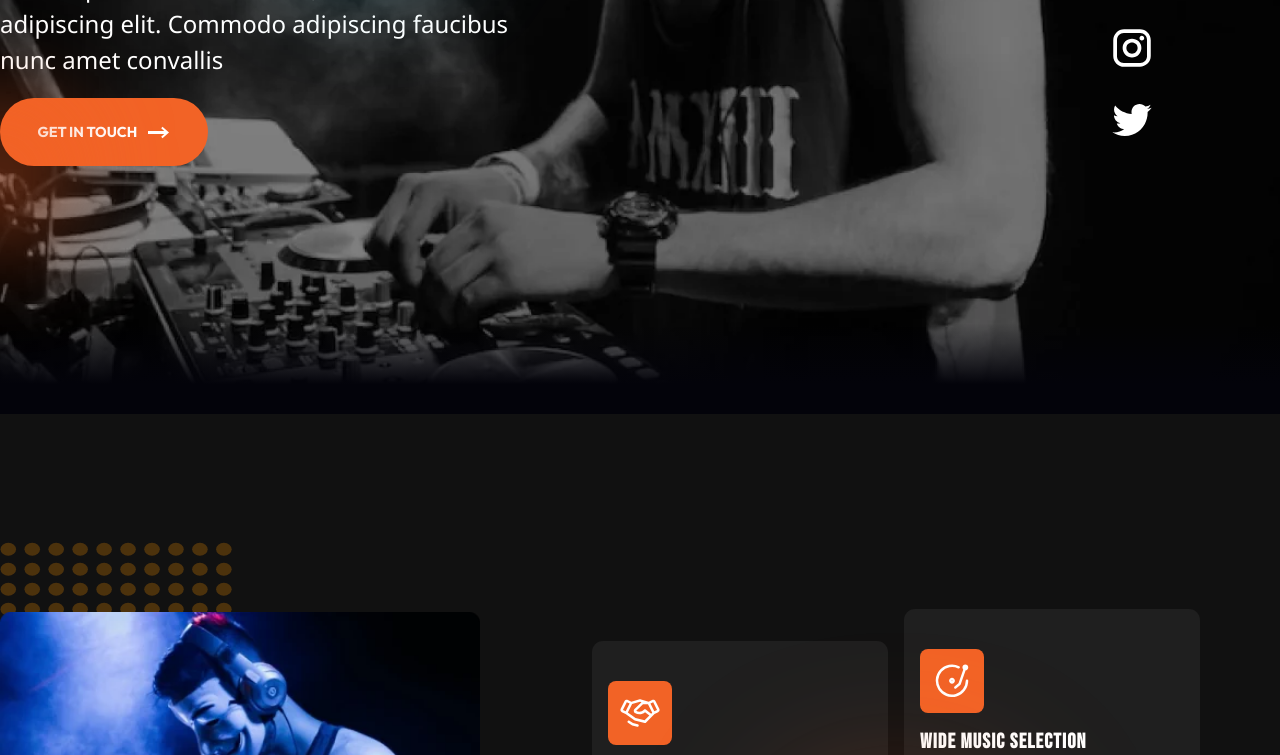
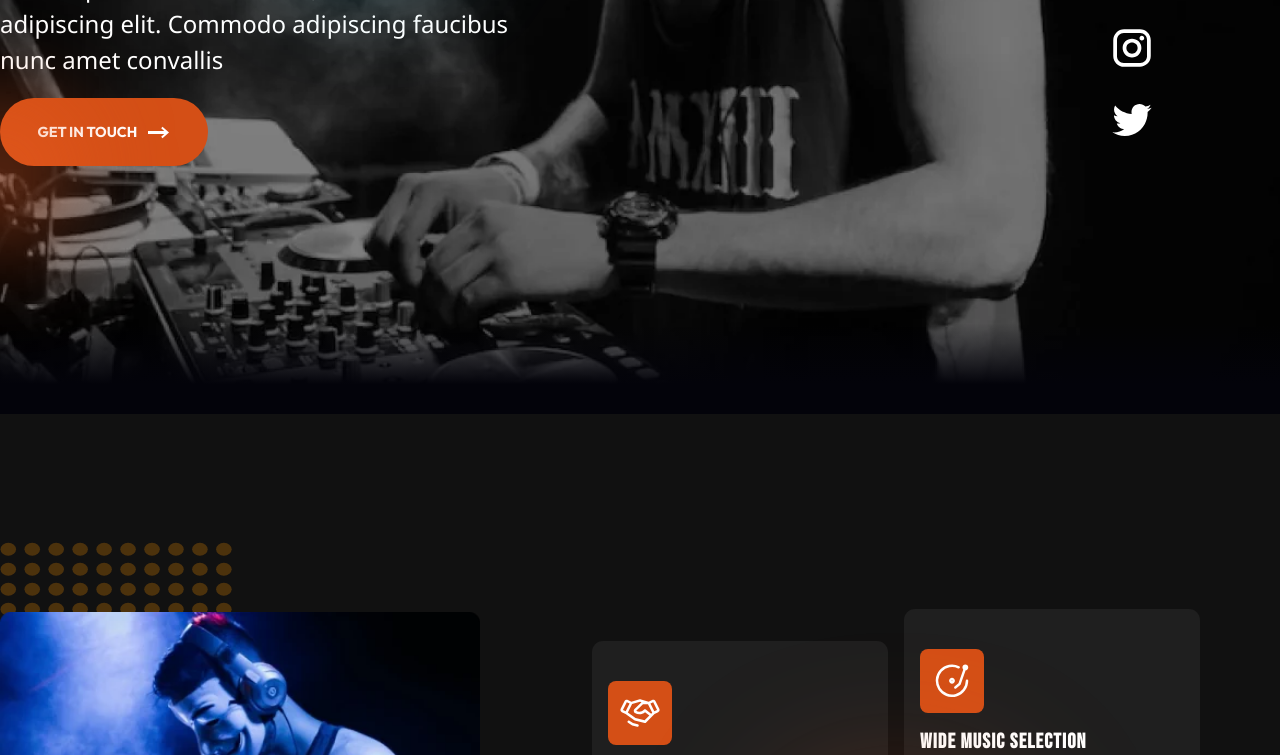
Before and after one commit to Salv997/site-1, a plain HTML site: page index.html in a window 1280 px wide. Shown: the part 386-1141 px from the top of the page. Drawn offline with Linux system fonts and the light colour scheme.

Commit message:
update font

```diff
--- a/index.html
+++ b/index.html
@@ -8,7 +8,7 @@
     <meta name="viewport" content="width=device-width, initial-scale=1.0">
     <link rel="preconnect" href="https://fonts.googleapis.com">
     <link rel="preconnect" href="https://fonts.gstatic.com" crossorigin>
-    <link href="https://fonts.googleapis.com/css2?family=Bebas+Neue&family=Exo+2:wght@400;;700;&family=Mulish:wght@400;700&family=Outfit:wght@700;&display=swap" rel="stylesheet">
+    <link href="https://fonts.googleapis.com/css2?family=Bebas+Neue&family=Exo+2:wght@400;700&family=Mulish&family=Outfit:wght@400;700&display=swap" rel="stylesheet">
 </head>
 <body>
     <nav class="navbar">
--- a/style.css
+++ b/style.css
@@ -1,5 +1,5 @@
 :root{
-    --color-orange: #F26326;
+    --color-orange: #d44f16;
     --color-white: #FFFFFF;
     --color-black: #111;
     --fs-big: 4rem;
@@ -126,7 +126,7 @@ header .grid .btn.cta:hover{
 header .grid .btn.cta p{
     font-size: 0.9rem;
     font-weight: 700;
-    font-family: 'Outfit';font-family: 'Outfit'
+    font-family: 'Outfit';
 }
 header .orange-circle{
     position: absolute;
```
